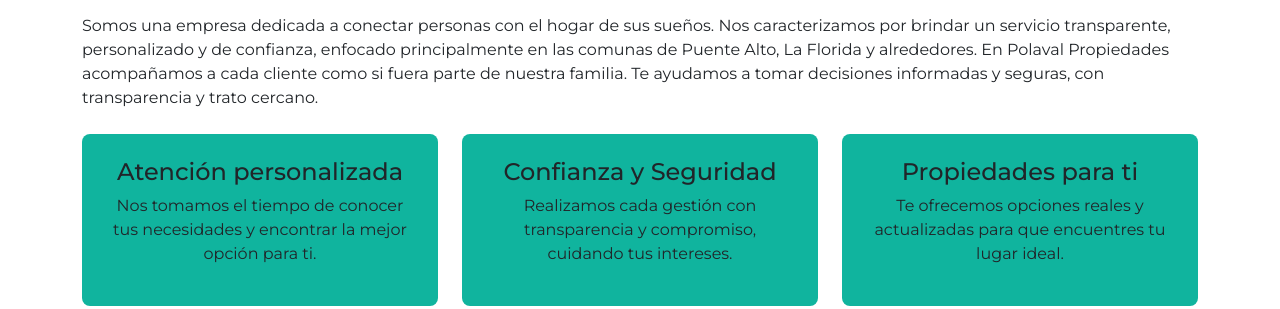
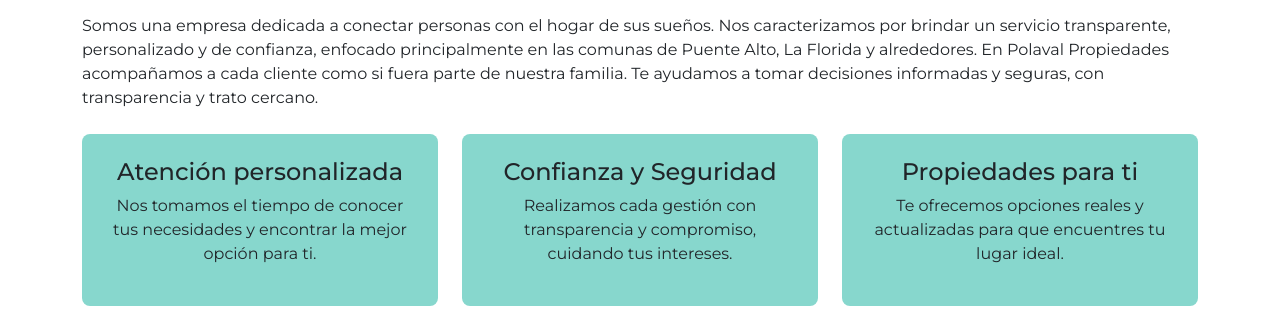
Before and after one commit to JamonaRamona/AraceliAlvarado-Evaluacion2, a plain HTML site: page index.html in a window 1280 px wide. Shown: the part 643-952 px from the top of the page. Drawn offline with nearby package versions, Linux system fonts and the light colour scheme.

Commit message:
cambio color cajitas

```diff
--- a/styles/styles.css
+++ b/styles/styles.css
@@ -19,7 +19,7 @@ main a:hover {
 }
 
 .polaval-color-box {
-  background-color: #10B49E;
+  background-color: #87d7cd;
   padding: 1.5rem;
   border-radius: 8px;
   display: flex;
```
